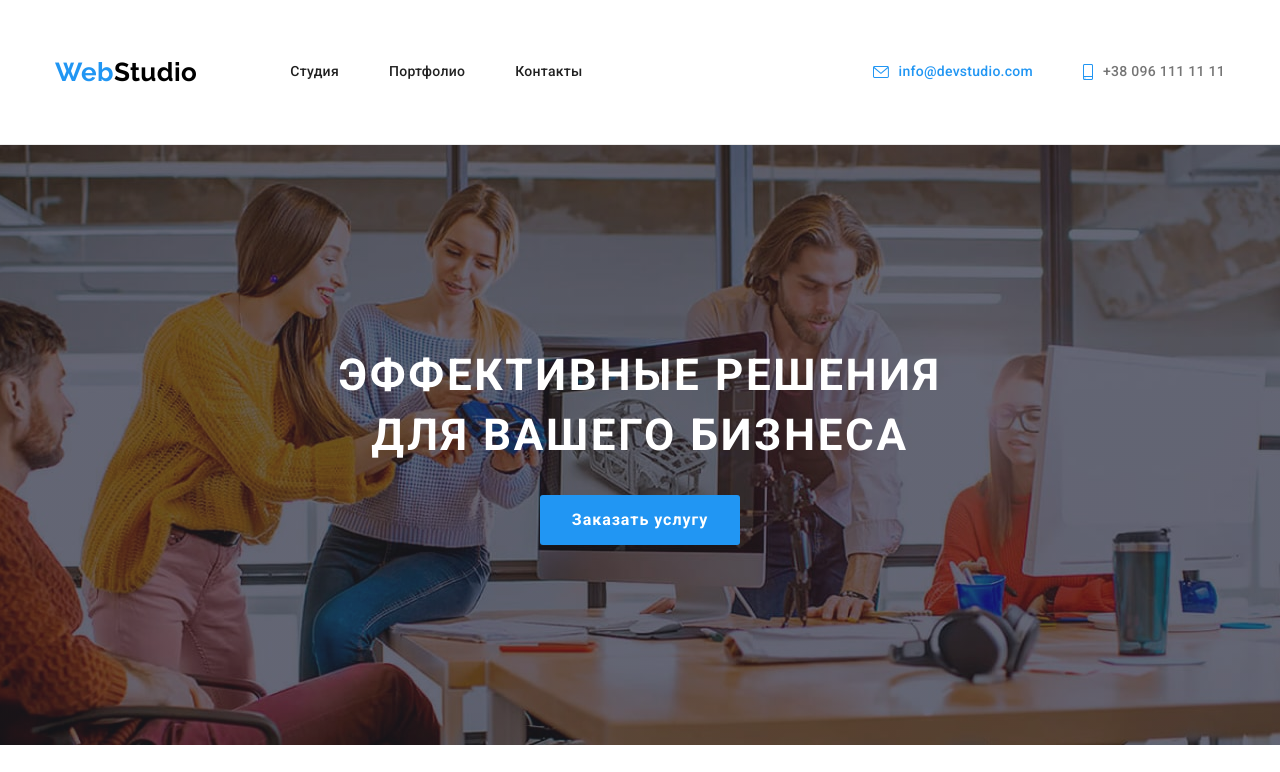
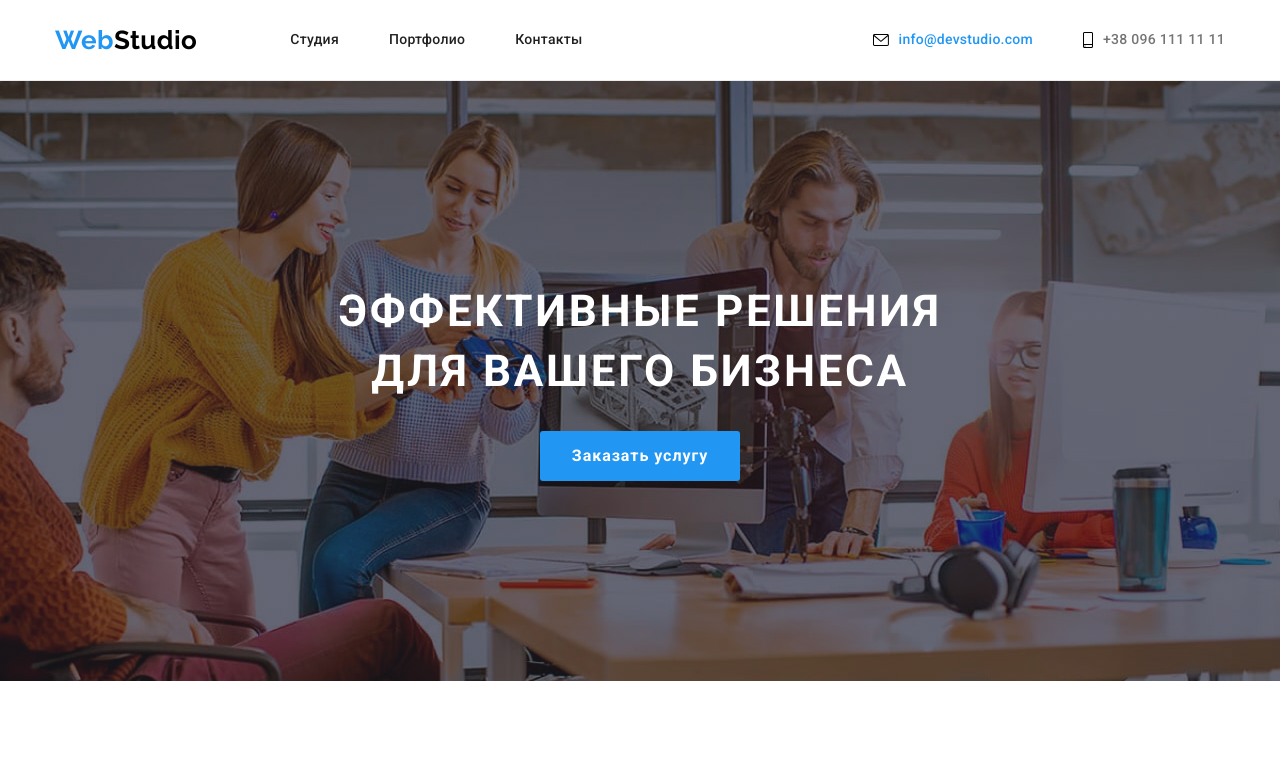
Before and after one commit to Evgen-Bushinskiy/goit-markup-hw-04, a plain HTML site: page index.html in a window 1280 px wide. In both pictures the pointer is over the link "info@devstudio.com". Shown: the top 772 px of the page. Drawn offline with nearby package versions, Linux system fonts and the light colour scheme.

Commit message:
Homework 4

```diff
--- a/css/styls.css
+++ b/css/styls.css
@@ -187,8 +187,7 @@
 
                   .contacts {
                   display: block;
-                  padding-top: 32px;
-                  padding-bottom: 32px;
+
 
                   color:var(--main-text-color);
                   text-decoration: none;
@@ -206,15 +205,12 @@
                   }
 
 
-                  .contacts:hover,
-                  .contacts:focus {
+                  .contacts .link:hover,
+                  .contacts .link:focus {
                     color: var(--accent-color);
                   }
 
-                  .contacts:hover,
-                  .contacts:focus {
-                  fill: var(--accent-color);
-                  }
+
 
 
 
@@ -513,6 +509,11 @@
                   padding-bottom: 60px;
                   }
 
+                  .footer-container {
+                    display: flex;
+
+                  }
+
 
                   .address {
                     font-style: normal;
@@ -556,6 +557,7 @@
         .social-links-section {
           margin-left: 72px;
           padding-top: 12px;
+
         }
 
         .social-list {
--- a/index.html
+++ b/index.html
@@ -365,7 +365,7 @@
 
 
                                 <footer class="footer">
-                                    <div class="container">
+                                    <div class="conteiner footer-container">
 
                                     <a class="footer-logo link" lang="en" href=""><span>Web</span>Studio</a>
 
```
